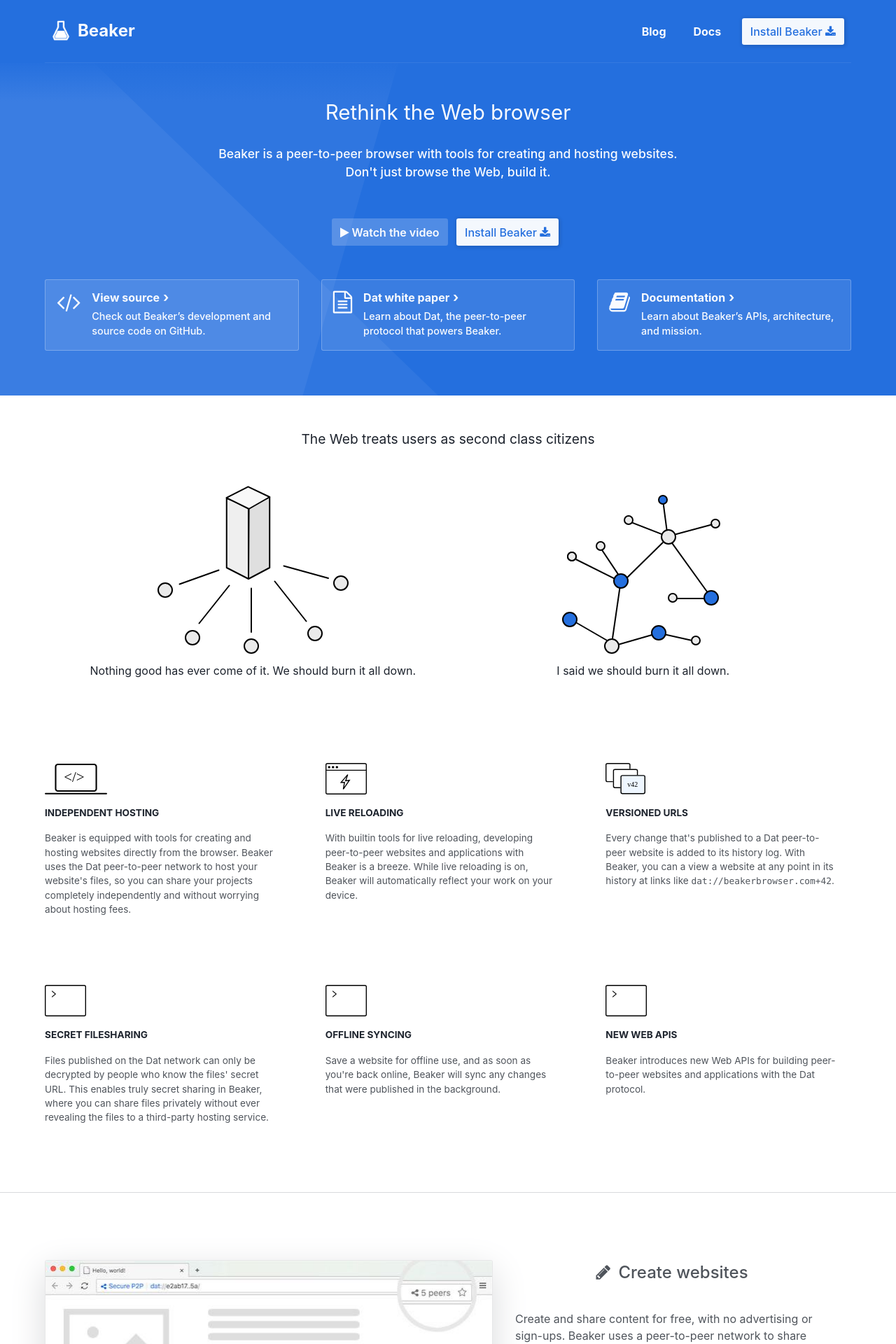
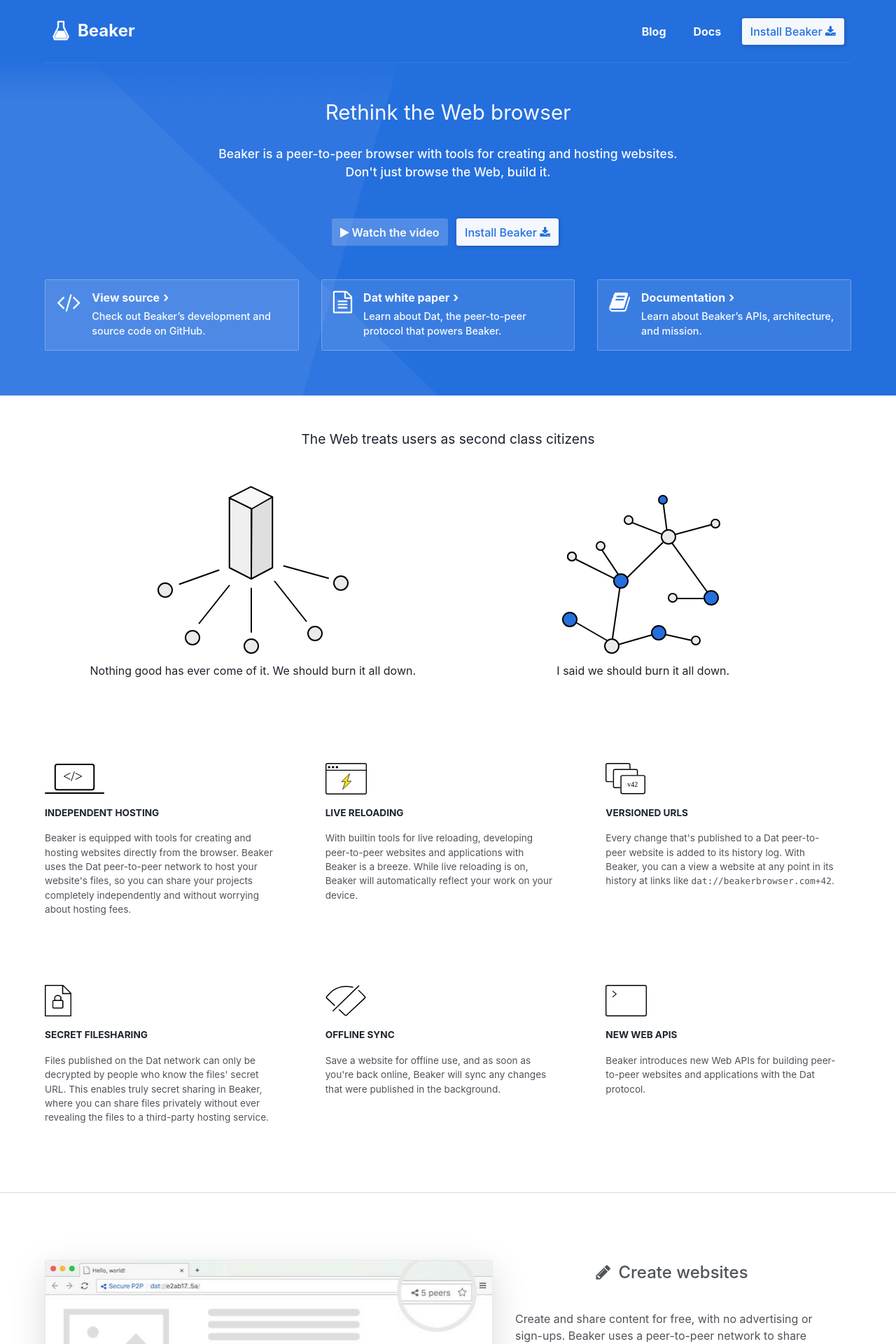
Before and after one commit to beakerbrowser/beakerbrowser.com, a Jekyll site: the page built from index.html, in a window 1280 px wide. Shown: the top 1920 px of the page at 70% size. Built offline with Jekyll 4.4.1, drawn with Linux system fonts in a browser that asks for light colours.

Commit message:
Update features icons

```diff
--- a/css/pages/_home.scss
+++ b/css/pages/_home.scss
@@ -246,10 +246,15 @@
         color: $text--light-bg-muted;
       }
 
-      img {
+      .img-container {
         margin: auto;
         margin-bottom: 1rem;
         height: 45px;
+      }
+
+      img {
+        max-width: 100%;
+        max-height: 100%;
       }
     }
 
--- a/index.html
+++ b/index.html
@@ -82,7 +82,9 @@
   <div class="container">
     <div class="features-grid">
       <div class="feature">
-        <img src="/img/features/self-hosting.svg" />
+        <div class="img-container">
+          <img src="/img/features/self-hosting.svg" />
+        </div>
         <span class="title">Independent hosting</span>
         <p class="description">
           Beaker is equipped with tools for creating and hosting websites directly
@@ -93,7 +95,9 @@
       </div>
 
       <div class="feature">
-        <img src="/img/features/live-reloading.svg" />
+        <div class="img-container">
+          <img src="/img/features/live-reloading.svg" />
+        </div>
         <span class="title">Live reloading</span>
         <p class="description">
           With builtin tools for live reloading, developing peer-to-peer
@@ -104,7 +108,9 @@
       </div>
 
       <div class="feature">
-        <img src="/img/features/versioned-urls.svg" />
+        <div class="img-container">
+          <img src="/img/features/versioned-urls.svg" />
+        </div>
         <span class="title">Versioned URLs</span>
         <p class="description">
           Every change that's published to a Dat peer-to-peer website is added
@@ -114,7 +120,9 @@
       </div>
 
       <div class="feature">
-        <img src="/img/features/web-apis.svg" />
+        <div class="img-container">
+          <img src="/img/features/secret-url.png" />
+        </div>
         <span class="title">Secret filesharing</span>
         <p class="description">
           Files published on the Dat network can only be decrypted by people who
@@ -125,8 +133,10 @@
       </div>
 
       <div class="feature">
-        <img src="/img/features/web-apis.svg" />
-        <span class="title">Offline syncing</span>
+        <div class="img-container">
+          <img src="/img/features/offline-sync.svg" />
+        </div>
+        <span class="title">Offline sync</span>
         <p class="description">
           Save a website for offline use, and as soon as you're back online,
           Beaker will sync any changes that were published in the background.
@@ -134,7 +144,9 @@
       </div>
 
       <div class="feature">
-        <img src="/img/features/web-apis.svg" />
+        <div class="img-container">
+          <img src="/img/features/web-apis.svg" />
+        </div>
         <span class="title">New Web APIs</span>
         <p class="description">
           Beaker introduces new Web APIs for building peer-to-peer websites and
```
Also changed, not shown: img/bad-web.svg, img/features/live-reloading.svg, img/features/self-hosting.svg, img/features/versioned-urls.svg.
